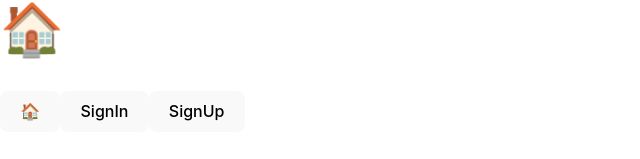
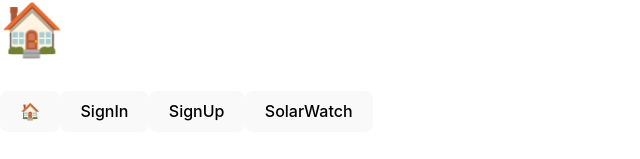
Before and after one commit to ndrs06/SolarWatch, a React (Vite) app in the folder client/: page / in a window 1280 px wide. Shown: the part 351-510 px from the top of the page, without its empty margins (0-640 px from the left). Built offline with nearby package versions, Linux system fonts and the light colour scheme.

Commit message:
:bricks: chore: added new page to navbar

```diff
--- a/client/src/components/Navbar/Navbar.jsx
+++ b/client/src/components/Navbar/Navbar.jsx
@@ -14,6 +14,9 @@ export default function Navbar() {
             <Link to="/sign-up">
                 <button>SignUp</button>
             </Link>
+            <Link to="/solar-watch">
+                <button>SolarWatch</button>
+            </Link>
         </div>
     );
 }
```
